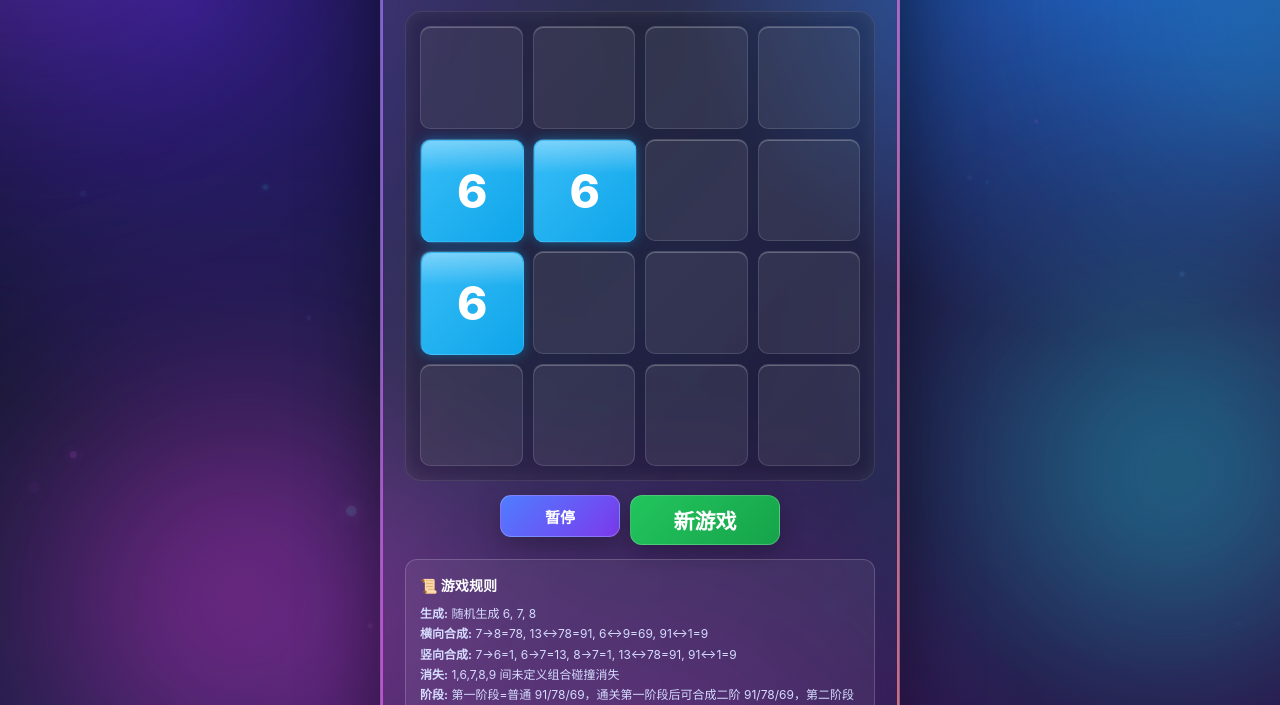
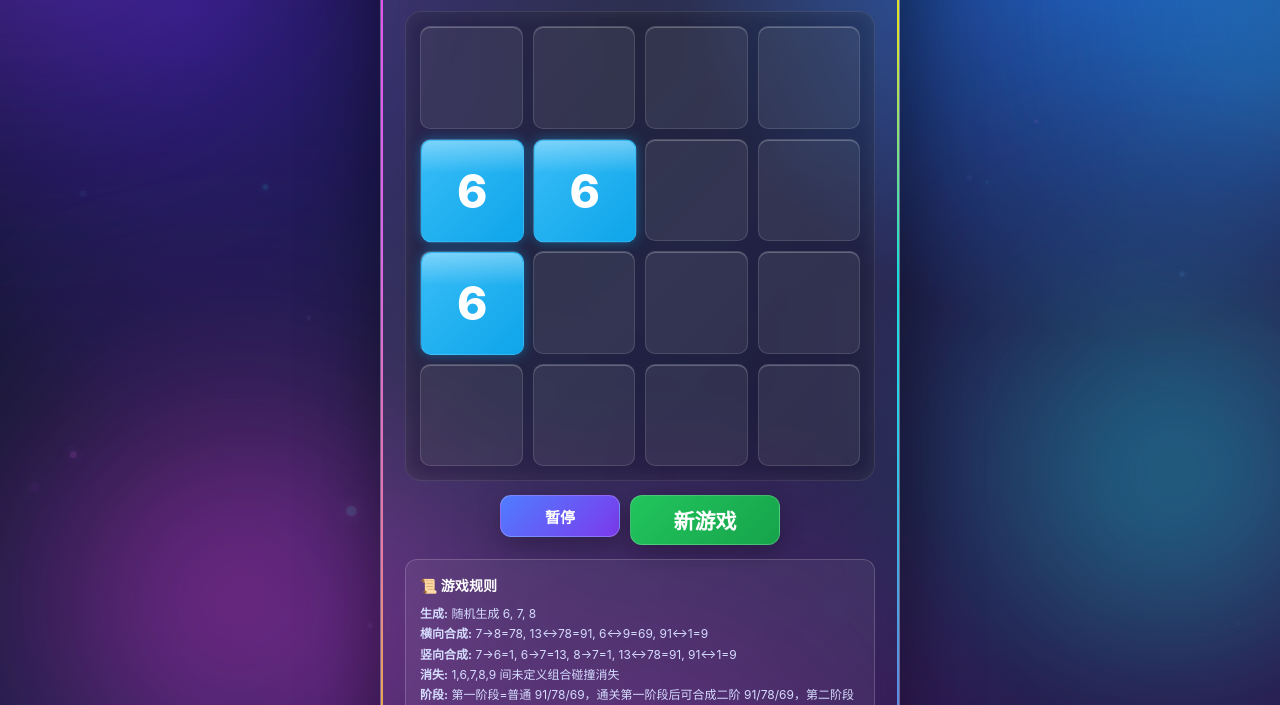
Before and after one commit to Steven-king123/917869-Casualgames, a plain HTML site: page 917869进阶版-0.2.2.html in a window 1280 px wide. Shown: the part 182-887 px from the top of the page. Drawn offline with Linux system fonts and the light colour scheme.

Commit message:
动态光效优化

```diff
--- a/917869进阶版-0.2.2.html
+++ b/917869进阶版-0.2.2.html
@@ -140,18 +140,20 @@
       pointer-events: none;
       opacity: 0;
       transform: translateX(-120%);
-      background: linear-gradient(108deg, rgba(255, 255, 255, 0) 42%, rgba(181, 235, 255, 0.04) 47%, rgba(255, 255, 255, 0.42) 50%, rgba(218, 190, 255, 0.16) 53%, rgba(255, 255, 255, 0) 59%);
+      background: linear-gradient(108deg, rgba(255, 255, 255, 0) 38%, rgba(181, 235, 255, 0.03) 44%, rgba(255, 255, 255, 0.36) 50%, rgba(218, 190, 255, 0.12) 56%, rgba(255, 255, 255, 0) 62%);
       mix-blend-mode: screen;
-      filter: blur(1px);
+      filter: blur(1.5px);
       will-change: transform, opacity;
-      animation: reflectionSweep 6.8s cubic-bezier(0.28, 0.05, 0.22, 1) infinite;
+      animation: reflectionSweep 18s cubic-bezier(0.22, 0.05, 0.18, 1) infinite;
     }
 
     @keyframes reflectionSweep {
-      0%, 14% { transform: translateX(-118%) rotate(-6deg); opacity: 0; }
-      25% { opacity: .18; }
-      42% { transform: translateX(118%) rotate(-6deg); opacity: .3; }
-      50%, 100% { transform: translateX(118%) rotate(-6deg); opacity: 0; }
+      0%, 55%  { transform: translateX(-122%) rotate(-6deg); opacity: 0; }
+      62%      { opacity: 0; }
+      68%      { opacity: .14; }
+      80%      { opacity: .22; }
+      88%      { transform: translateX(122%) rotate(-6deg); opacity: .14; }
+      93%, 100%{ transform: translateX(122%) rotate(-6deg); opacity: 0; }
     }
 
     .border-flow {
@@ -161,20 +163,59 @@
       border-radius: 24px;
       pointer-events: none;
       padding: 2px;
-      background: linear-gradient(120deg, #38bdf8 0%, #6d5dfc 16%, #d946ef 32%, #fb7185 48%, #facc15 64%, #2dd4bf 80%, #38bdf8 100%);
-      background-size: 300% 300%;
-      animation: borderFlow 10s linear infinite;
-      opacity: .82;
+      background: linear-gradient(
+        120deg,
+        #38bdf8 0%,
+        #6d5dfc 16.67%,
+        #d946ef 33.33%,
+        #fb7185 50%,
+        #facc15 58.33%,
+        #2dd4bf 66.67%,
+        #6d5dfc 83.33%,
+        #38bdf8 100%
+      );
+      background-size: 200% 200%;
+      animation: borderFlow 14s linear infinite, borderPulse 6s ease-in-out infinite;
+      opacity: .88;
       mask: linear-gradient(#fff 0 0) content-box, linear-gradient(#fff 0 0);
       -webkit-mask: linear-gradient(#fff 0 0) content-box, linear-gradient(#fff 0 0);
       mask-composite: exclude;
       -webkit-mask-composite: xor;
       mix-blend-mode: screen;
+      filter: brightness(1.1) saturate(1.2);
+      box-shadow:
+        0 0 20px rgba(56, 189, 248, 0.3),
+        0 0 40px rgba(109, 93, 252, 0.2),
+        inset 0 0 30px rgba(255, 255, 255, 0.1);
+    }
+
+    .border-flow::before {
+      content: "";
+      position: absolute;
+      inset: -2px;
+      border-radius: inherit;
+      background: inherit;
+      background-size: inherit;
+      animation: inherit;
+      opacity: 0.5;
+      filter: blur(8px);
+      z-index: -1;
     }
 
     @keyframes borderFlow {
       0% { background-position: 0% 50%; }
-      100% { background-position: 300% 50%; }
+      100% { background-position: 200% 50%; }
+    }
+
+    @keyframes borderPulse {
+      0%, 100% {
+        opacity: .82;
+        filter: brightness(1.08) saturate(1.15);
+      }
+      50% {
+        opacity: .94;
+        filter: brightness(1.2) saturate(1.3);
+      }
     }
 
     .victory-layer {
```
